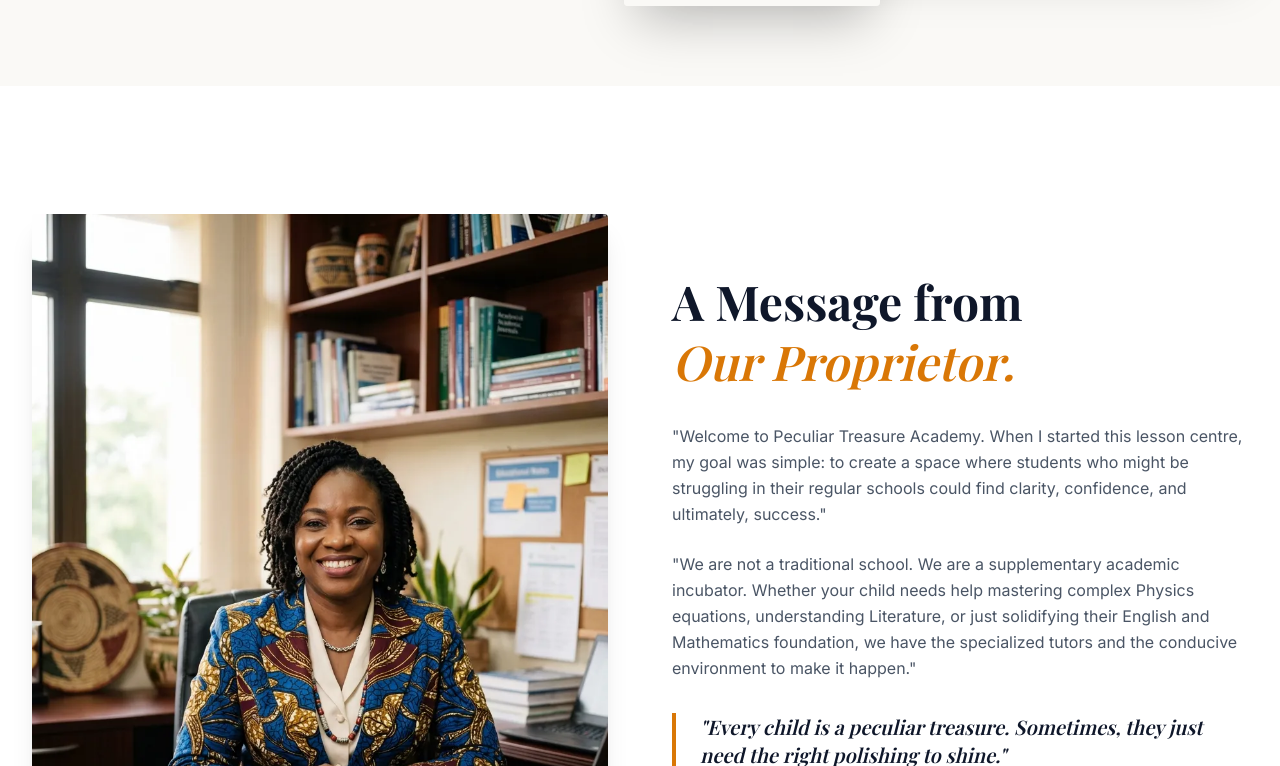
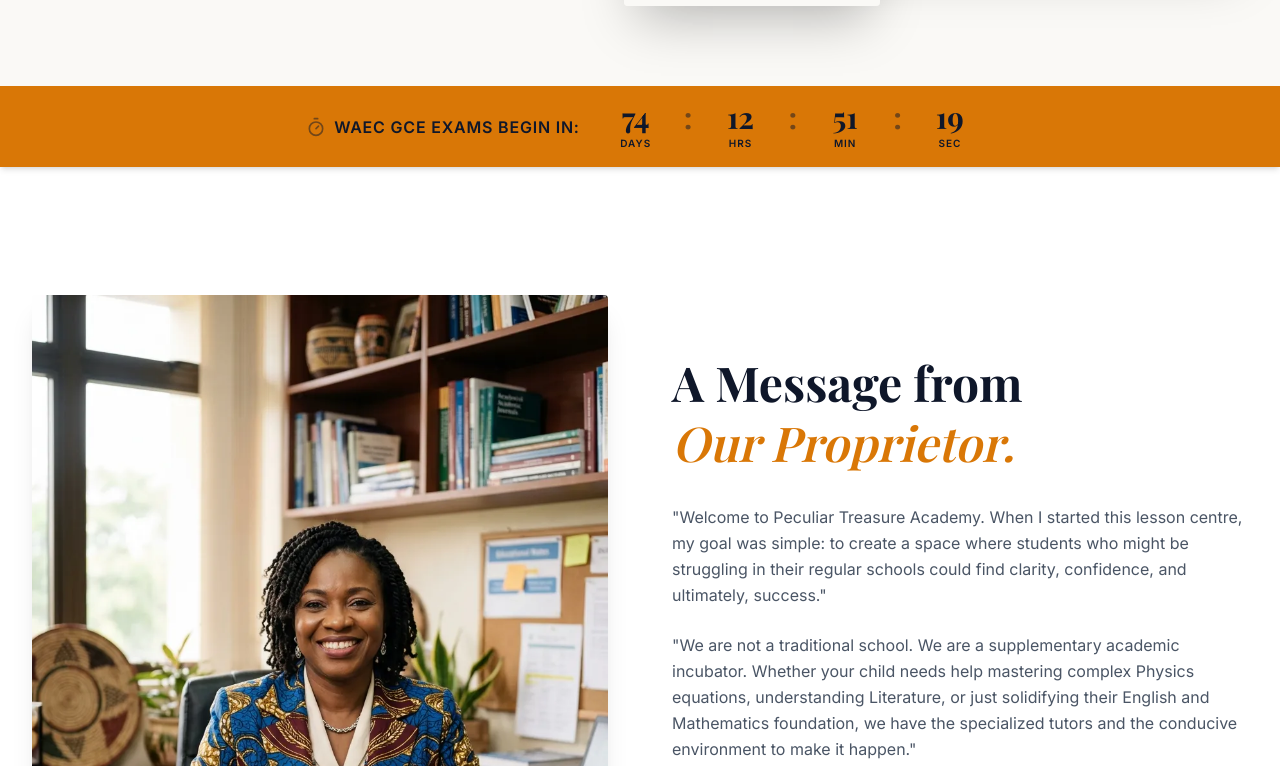
Before and after one commit to DavidDeez/peculiar_treasure_academy, a React (Vite) app: page / in a window 1280 px wide. Shown: the part 954-1720 px from the top of the page. Built offline with nearby package versions, Linux system fonts and the light colour scheme; a web font is replaced by a local one.

Commit message:
Add GCE exam countdown and include schedule/home lessons in Features section

```diff
--- a/src/App.tsx
+++ b/src/App.tsx
@@ -1,5 +1,6 @@
 import Navbar from './components/Navbar';
 import Hero from './components/Hero';
+import Countdown from './components/Countdown';
 import About from './components/About';
 import Courses from './components/Courses';
 import Features from './components/Features';
@@ -15,6 +16,7 @@ function App() {
       <Navbar />
       <main className="flex-grow">
         <Hero />
+        <Countdown />
         <About />
         <Courses />
         <Features />
--- /dev/null
+++ b/src/components/Countdown.tsx
@@ -0,0 +1,70 @@
+import React, { useState, useEffect } from 'react';
+import { Timer } from 'lucide-react';
+
+const Countdown: React.FC = () => {
+  // Target: Nov 15, 2026 (WAEC GCE 2026 approximation)
+  const targetDate = new Date('2026-11-15T00:00:00').getTime();
+
+  const [timeLeft, setTimeLeft] = useState({
+    days: 0,
+    hours: 0,
+    minutes: 0,
+    seconds: 0
+  });
+
+  useEffect(() => {
+    const interval = setInterval(() => {
+      const now = new Date().getTime();
+      const distance = targetDate - now;
+
+      if (distance < 0) {
+        clearInterval(interval);
+        return;
+      }
+
+      setTimeLeft({
+        days: Math.floor(distance / (1000 * 60 * 60 * 24)),
+        hours: Math.floor((distance % (1000 * 60 * 60 * 24)) / (1000 * 60 * 60)),
+        minutes: Math.floor((distance % (1000 * 60 * 60)) / (1000 * 60)),
+        seconds: Math.floor((distance % (1000 * 60)) / 1000)
+      });
+    }, 1000);
+
+    return () => clearInterval(interval);
+  }, []);
+
+  return (
+    <div className="bg-brand-gold text-brand-dark py-4 px-4 sm:px-6 relative overflow-hidden flex justify-center items-center shadow-md z-40">
+      <div className="flex flex-col md:flex-row items-center gap-4 md:gap-8 max-w-7xl mx-auto">
+        <div className="flex items-center gap-2 font-bold uppercase tracking-wider text-sm md:text-base">
+          <Timer className="w-5 h-5 animate-pulse" />
+          <span>WAEC GCE EXAMS BEGIN IN:</span>
+        </div>
+
+        <div className="flex gap-4 md:gap-6 font-serif">
+          <div className="flex flex-col items-center min-w-[3rem]">
+            <span className="text-2xl md:text-3xl font-black leading-none">{String(timeLeft.days).padStart(2, '0')}</span>
+            <span className="text-[10px] uppercase tracking-widest font-sans font-bold mt-1">Days</span>
+          </div>
+          <span className="text-2xl md:text-3xl font-black leading-none opacity-50">:</span>
+          <div className="flex flex-col items-center min-w-[3rem]">
+            <span className="text-2xl md:text-3xl font-black leading-none">{String(timeLeft.hours).padStart(2, '0')}</span>
+            <span className="text-[10px] uppercase tracking-widest font-sans font-bold mt-1">Hrs</span>
+          </div>
+          <span className="text-2xl md:text-3xl font-black leading-none opacity-50">:</span>
+          <div className="flex flex-col items-center min-w-[3rem]">
+            <span className="text-2xl md:text-3xl font-black leading-none">{String(timeLeft.minutes).padStart(2, '0')}</span>
+            <span className="text-[10px] uppercase tracking-widest font-sans font-bold mt-1">Min</span>
+          </div>
+          <span className="text-2xl md:text-3xl font-black leading-none opacity-50">:</span>
+          <div className="flex flex-col items-center min-w-[3rem]">
+            <span className="text-2xl md:text-3xl font-black leading-none">{String(timeLeft.seconds).padStart(2, '0')}</span>
+            <span className="text-[10px] uppercase tracking-widest font-sans font-bold mt-1">Sec</span>
+          </div>
+        </div>
+      </div>
+    </div>
+  );
+};
+
+export default Countdown;
--- a/src/components/Features.tsx
+++ b/src/components/Features.tsx
@@ -51,6 +51,34 @@ const Features: React.FC = () => {
             </div>
           </div>
 
+          {/* Box 5: Schedule */}
+          <div className="md:col-span-5 bg-brand-dark p-8 md:p-10 rounded-2xl flex flex-col justify-center">
+            <h3 className="text-xl font-bold text-brand-gold mb-6 border-b border-gray-800 pb-4">Our Schedule</h3>
+            <ul className="space-y-4">
+              <li className="flex justify-between items-center text-sm">
+                <span className="text-gray-400 uppercase tracking-widest font-bold">Mon - Thu</span>
+                <span className="text-white font-serif">9:00 AM - 1:00 PM</span>
+              </li>
+              <li className="flex justify-between items-center text-sm">
+                <span className="text-gray-400 uppercase tracking-widest font-bold">Fridays</span>
+                <span className="text-white font-serif">3:00 PM - 6:00 PM</span>
+              </li>
+              <li className="flex justify-between items-center text-sm">
+                <span className="text-gray-400 uppercase tracking-widest font-bold">Saturdays</span>
+                <span className="text-white font-serif">9:00 AM - 1:00 PM</span>
+              </li>
+            </ul>
+          </div>
+
+          {/* Box 6: Home Lessons */}
+          <div className="md:col-span-7 bg-brand-gold/10 border border-brand-gold/20 p-8 md:p-10 rounded-2xl flex flex-col justify-center">
+            <h3 className="text-2xl font-bold text-brand-dark mb-4">Premium Home Lessons</h3>
+            <p className="text-brand-dark/80 text-sm leading-relaxed mb-6">
+              Prefer to learn from home? We deploy our top tutors directly to your residence. They stay for the full designated period, ensuring zero distractions and maximum concentration for the student.
+            </p>
+            <a href="#contact" className="inline-block text-sm font-bold uppercase tracking-widest text-brand-gold hover:text-brand-dark transition-colors">Request a Home Tutor &rarr;</a>
+          </div>
+
         </div>
 
       </div>
```
